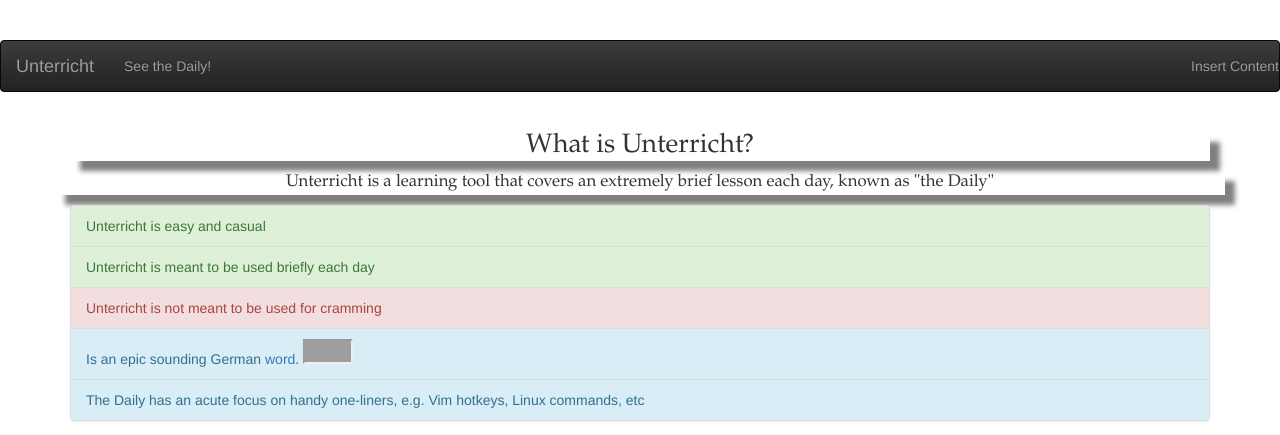
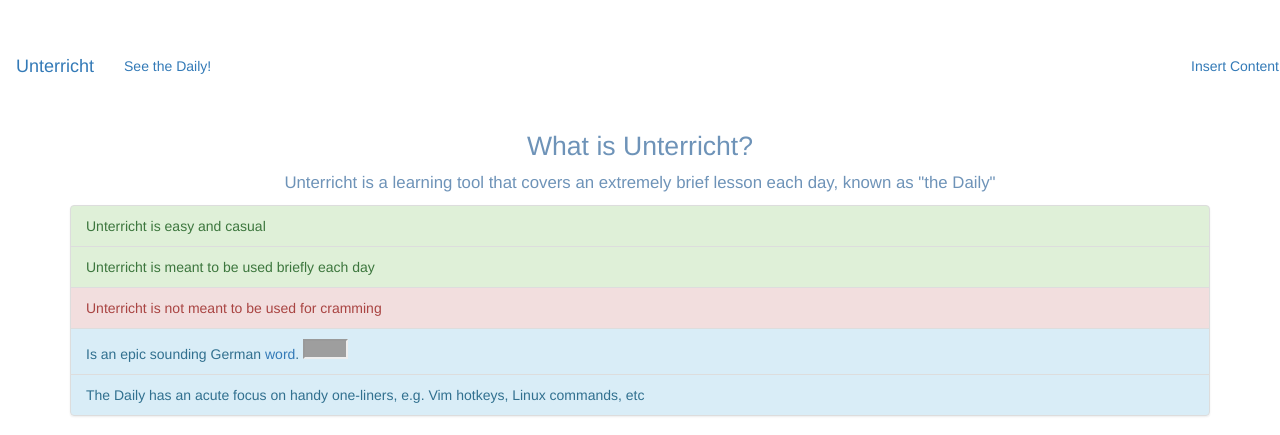
Before and after one commit to PadawanLearner/Unterricht, a PHP site: page / in a window 1280 px wide. Shown: the top 435 px of the page. Run offline with PHP 8.4, Linux system fonts and the light colour scheme; grey boxes are pictures that could not be loaded.

Commit message:
Not messing with UI anymore

```diff
--- a/index.php
+++ b/index.php
@@ -47,7 +47,7 @@
 
 <br>
 <br>
-<nav class="navbar navbar-inverse">
+<nav class="navbar navbar">
     <div class="navbar-header">
       <a class="navbar-brand" href="index.php">Unterricht</a>
     </div>
@@ -71,7 +71,7 @@
 		<li class="list-group-item list-group-item-success">Unterricht is meant to be used briefly each day</li>
 		<li class="list-group-item list-group-item-danger">Unterricht is not meant to be used for cramming</li>
 		<li class="list-group-item list-group-item-info">Is an epic sounding German <a href="http://en.wiktionary.org/wiki/Unterricht">word</a>.
-<iframe src="http://commons.wikimedia.org/wiki/File%3ADe-Unterricht.ogg?embedplayer=yes" width="50" height="25" frameborder="10" ></iframe>
+<iframe src="http://commons.wikimedia.org/wiki/File%3ADe-Unterricht.ogg?embedplayer=yes" width="45" height="20" frameborder="5" ></iframe>
 </li>
 		<li class="list-group-item list-group-item-info">The Daily has an acute focus on handy one-liners, e.g. Vim hotkeys, Linux commands, etc</li>
 
--- a/mainTheme.css
+++ b/mainTheme.css
@@ -1,11 +1,13 @@
 
 p{
-font-family:"Palatino Linotype", "Book Antiqua", Palatino, serif;
 font-size:120%;
-box-shadow: 10px 10px 5px grey;
+color:#6E93B8;
+/*box-shadow: 10px 10px 5px grey;*/
 }
 h2{
-font-family:"Palatino Linotype", "Book Antiqua", Palatino, serif;
+/*font-family:"Palatino Linotype", "Book Antiqua", Palatino, serif;*/
 font-size:190%;
-box-shadow: 10px 10px 5px grey;
+/*box-shadow: 10px 10px 5px grey;*/
+color:#6E93B8;
+
 }
```
